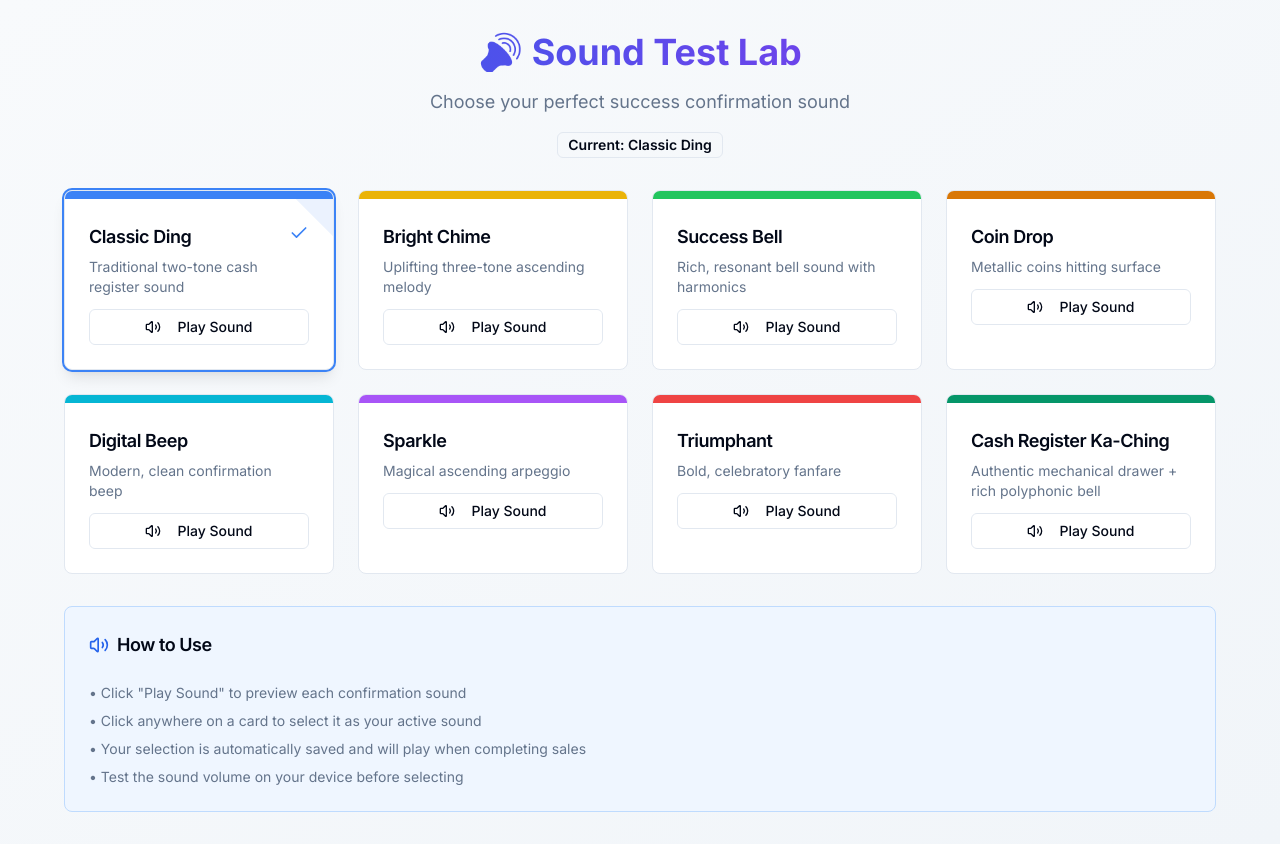
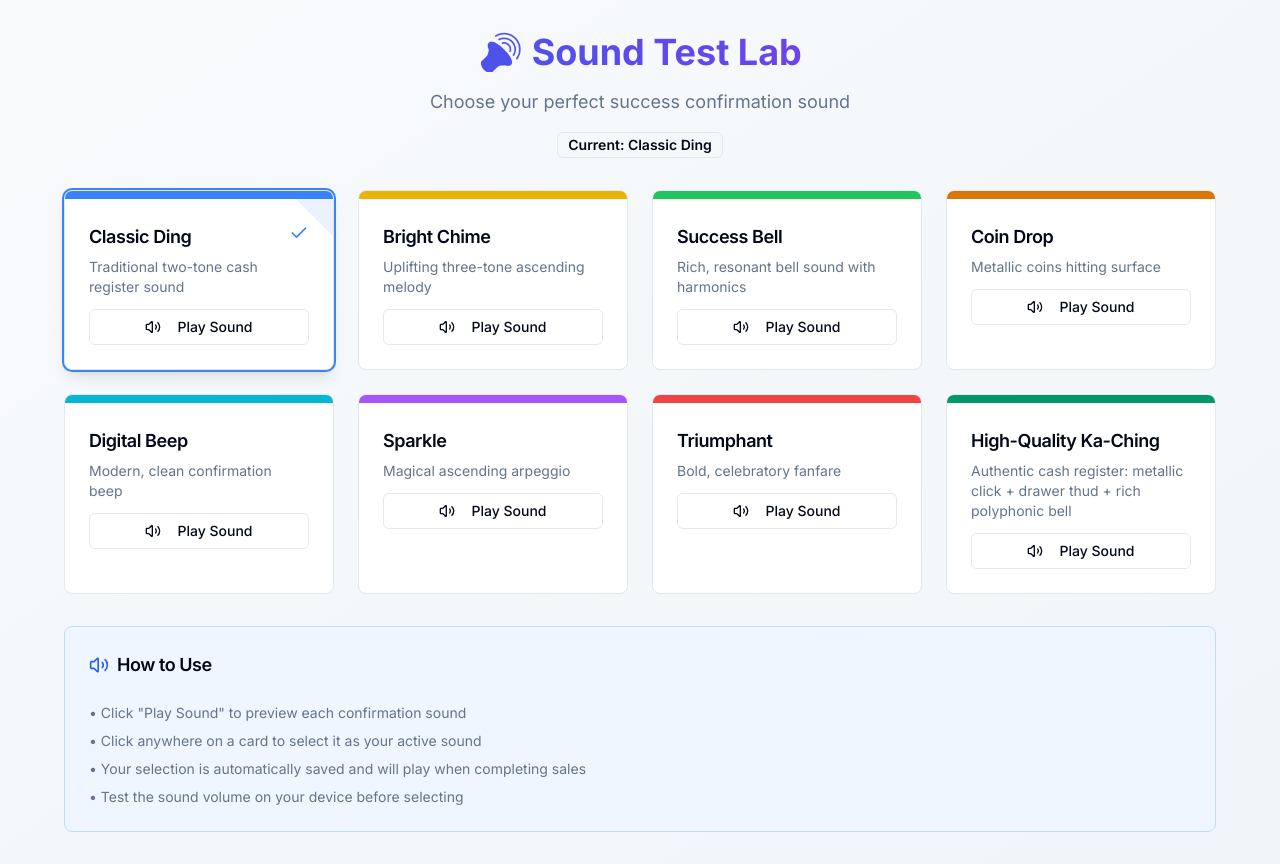
Before and after one commit to darwintjoe/sg-4ded3b4e-1440-4d12-b6dc-e33ba2e0c8eb-1772349203, a Next.js app: page /soundtest in a window 1280 px wide. Built offline with nearby package versions, Linux system fonts and the light colour scheme; no server answers.

Commit message:
fix(sound): Correctly apply high-quality ka-ching sound implementation

```diff
--- a/src/pages/soundtest.tsx
+++ b/src/pages/soundtest.tsx
@@ -235,8 +235,8 @@ export default function SoundTestPage() {
     },
     {
       id: "ka-ching",
-      name: "Cash Register Ka-Ching",
-      description: "Authentic mechanical drawer + rich polyphonic bell",
+      name: "High-Quality Ka-Ching",
+      description: "Authentic cash register: metallic click + drawer thud + rich polyphonic bell",
       color: "bg-emerald-600",
       play: () => playSound("ka-ching", () => {
         const ctx = new AudioContext();
@@ -244,7 +244,6 @@ export default function SoundTestPage() {
         const masterGain = ctx.createGain();
         masterGain.connect(ctx.destination);
 
-        // "KA" - Sharp metallic transient (drawer mechanism release)
         const kaClick = ctx.createOscillator();
         const kaGain = ctx.createGain();
         kaClick.type = "square";
@@ -256,7 +255,6 @@ export default function SoundTestPage() {
         kaClick.start(now);
         kaClick.stop(now + 0.02);
 
-        // "CHUNK" - Deep impact (drawer hitting stop)
         const chunkNoise = ctx.createBufferSource();
         const chunkBuffer = ctx.createBuffer(1, ctx.sampleRate * 0.05, ctx.sampleRate);
         const chunkData = chunkBuffer.getChannelData(0);
@@ -276,7 +274,6 @@ export default function SoundTestPage() {
         chunkNoise.connect(chunkFilter).connect(chunkGain).connect(masterGain);
         chunkNoise.start(now + 0.015);
 
-        // "CHING" - Bright polyphonic bell (multiple harmonic overtones)
         const bellStart = now + 0.05;
         const bellFrequencies = [
           { freq: 1760, gain: 0.25 },
@@ -303,7 +300,6 @@ export default function SoundTestPage() {
           osc.stop(bellStart + 0.8);
         });
 
-        // Add subtle metallic shimmer to the bell
         const shimmer = ctx.createOscillator();
         const shimmerGain = ctx.createGain();
         shimmer.type = "triangle";
```
